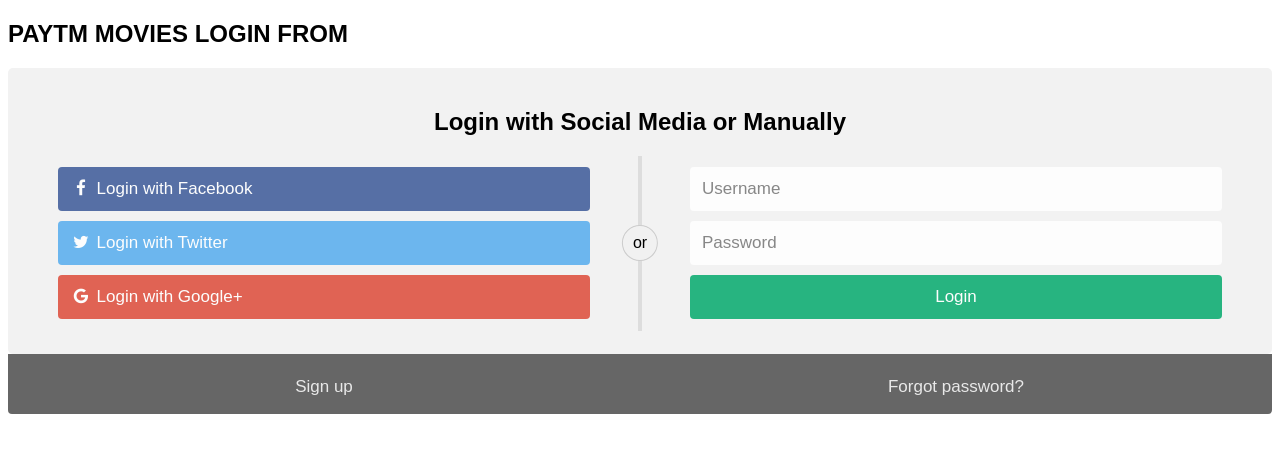
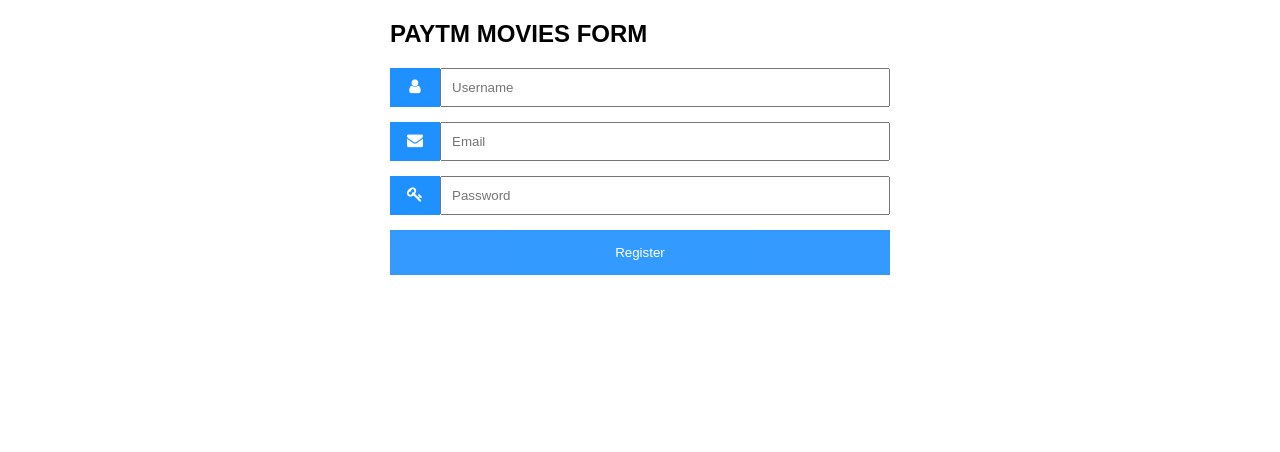
Before and after one commit to summu97/Docker-project, a plain HTML site: page index.html in a window 1280 px wide. Drawn offline with Linux system fonts and the light colour scheme.

Commit message:
Update index.html

```diff
--- a/index.html
+++ b/index.html
@@ -2,185 +2,74 @@
 <html>
 <head>
 <meta name="viewport" content="width=device-width, initial-scale=1">
+<!-- Add icon library -->
 <link rel="stylesheet" href="https://cdnjs.cloudflare.com/ajax/libs/font-awesome/4.7.0/css/font-awesome.min.css">
 <style>
-body {
-  font-family: Arial, Helvetica, sans-serif;
+body {font-family: Arial, Helvetica, sans-serif;}
+* {box-sizing: border-box;}
+
+.input-container {
+  display: -ms-flexbox; /* IE10 */
+  display: flex;
+  width: 100%;
+  margin-bottom: 15px;
 }
 
-* {
-  box-sizing: border-box;
+.icon {
+  padding: 10px;
+  background: dodgerblue;
+  color: white;
+  min-width: 50px;
+  text-align: center;
 }
 
-/* style the container */
-.container {
-  position: relative;
-  border-radius: 5px;
-  background-color: #f2f2f2;
-  padding: 20px 0 30px 0;
+.input-field {
+  width: 100%;
+  padding: 10px;
+  outline: none;
 }
 
-/* style inputs and link buttons */
-input,
-.btn {
-  width: 100%;
-  padding: 12px;
-  border: none;
-  border-radius: 4px;
-  margin: 5px 0;
-  opacity: 0.85;
-  display: inline-block;
-  font-size: 17px;
-  line-height: 20px;
-  text-decoration: none; /* remove underline from anchors */
+.input-field:focus {
+  border: 2px solid dodgerblue;
 }
 
-input:hover,
+/* Set a style for the submit button */
+.btn {
+  background-color: dodgerblue;
+  color: white;
+  padding: 15px 20px;
+  border: none;
+  cursor: pointer;
+  width: 100%;
+  opacity: 0.9;
+}
+
 .btn:hover {
   opacity: 1;
-}
-
-/* add appropriate colors to fb, twitter and google buttons */
-.fb {
-  background-color: #3B5998;
-  color: white;
-}
-
-.twitter {
-  background-color: #55ACEE;
-  color: white;
-}
-
-.google {
-  background-color: #dd4b39;
-  color: white;
-}
-
-/* style the submit button */
-input[type=submit] {
-  background-color: #04AA6D;
-  color: white;
-  cursor: pointer;
-}
-
-input[type=submit]:hover {
-  background-color: #45a049;
-}
-
-/* Two-column layout */
-.col {
-  float: left;
-  width: 50%;
-  margin: auto;
-  padding: 0 50px;
-  margin-top: 6px;
-}
-
-/* Clear floats after the columns */
-.row:after {
-  content: "";
-  display: table;
-  clear: both;
-}
-
-/* vertical line */
-.vl {
-  position: absolute;
-  left: 50%;
-  transform: translate(-50%);
-  border: 2px solid #ddd;
-  height: 175px;
-}
-
-/* text inside the vertical line */
-.vl-innertext {
-  position: absolute;
-  top: 50%;
-  transform: translate(-50%, -50%);
-  background-color: #f1f1f1;
-  border: 1px solid #ccc;
-  border-radius: 50%;
-  padding: 8px 10px;
-}
-
-/* hide some text on medium and large screens */
-.hide-md-lg {
-  display: none;
-}
-
-/* bottom container */
-.bottom-container {
-  text-align: center;
-  background-color: #666;
-  border-radius: 0px 0px 4px 4px;
-}
-
-/* Responsive layout - when the screen is less than 650px wide, make the two columns stack on top of each other instead of next to each other */
-@media screen and (max-width: 650px) {
-  .col {
-    width: 100%;
-    margin-top: 0;
-  }
-  /* hide the vertical line */
-  .vl {
-    display: none;
-  }
-  /* show the hidden text on small screens */
-  .hide-md-lg {
-    display: block;
-    text-align: center;
-  }
 }
 </style>
 </head>
 <body>
 
-<h2>PAYTM MOVIES LOGIN FROM</h2>
+<form action="/action_page.php" style="max-width:500px;margin:auto">
+  <h2> PAYTM MOVIES FORM </h2>
+  <div class="input-container">
+    <i class="fa fa-user icon"></i>
+    <input class="input-field" type="text" placeholder="Username" name="usrnm">
+  </div>
 
-<div class="container">
-  <form action="/action_page.php">
-    <div class="row">
-      <h2 style="text-align:center">Login with Social Media or Manually</h2>
-      <div class="vl">
-        <span class="vl-innertext">or</span>
-      </div>
+  <div class="input-container">
+    <i class="fa fa-envelope icon"></i>
+    <input class="input-field" type="text" placeholder="Email" name="email">
+  </div>
 
-      <div class="col">
-        <a href="#" class="fb btn">
-          <i class="fa fa-facebook fa-fw"></i> Login with Facebook
-         </a>
-        <a href="#" class="twitter btn">
-          <i class="fa fa-twitter fa-fw"></i> Login with Twitter
-        </a>
-        <a href="#" class="google btn"><i class="fa fa-google fa-fw">
-          </i> Login with Google+
-        </a>
-      </div>
+  <div class="input-container">
+    <i class="fa fa-key icon"></i>
+    <input class="input-field" type="password" placeholder="Password" name="psw">
+  </div>
 
-      <div class="col">
-        <div class="hide-md-lg">
-          <p>Or sign in manually:</p>
-        </div>
-
-        <input type="text" name="username" placeholder="Username" required>
-        <input type="password" name="password" placeholder="Password" required>
-        <input type="submit" value="Login">
-      </div>
-
-    </div>
-  </form>
-</div>
-
-<div class="bottom-container">
-  <div class="row">
-    <div class="col">
-      <a href="#" style="color:white" class="btn">Sign up</a>
-    </div>
-    <div class="col">
-      <a href="#" style="color:white" class="btn">Forgot password?</a>
-    </div>
-  </div>
-</div>
+  <button type="submit" class="btn">Register</button>
+</form>
 
 </body>
 </html>
```
